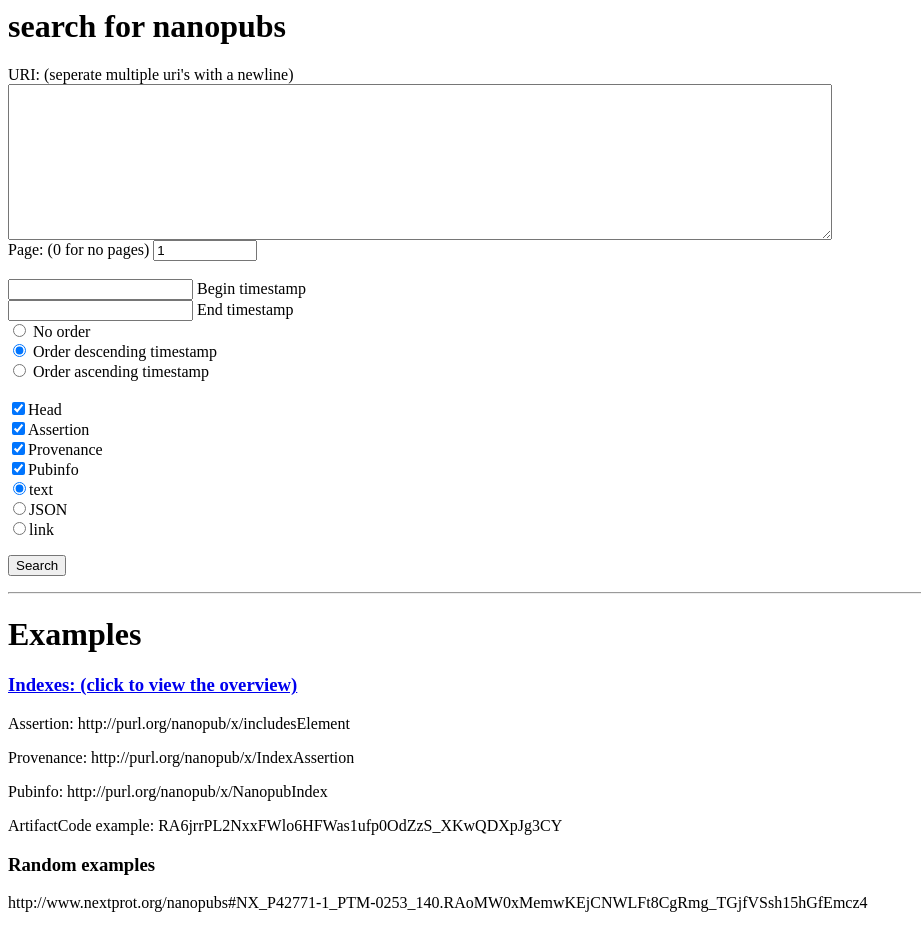
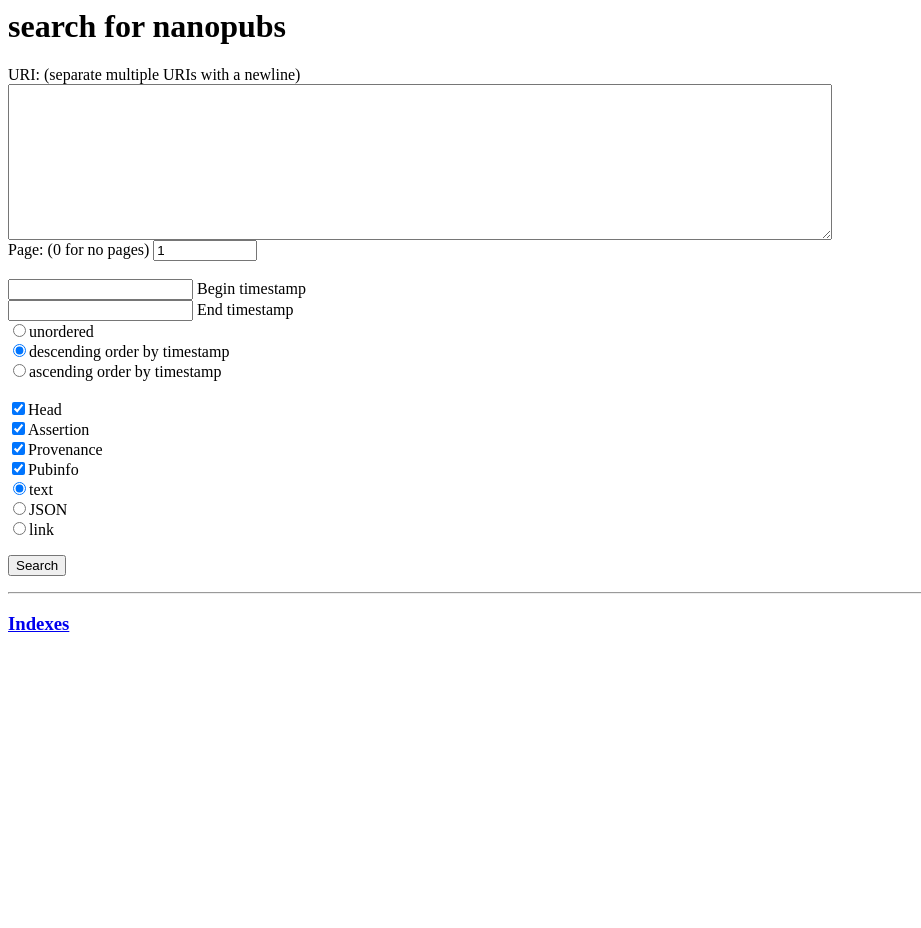
Before and after one commit to peta-pico/nanopub-indexer, a PHP site: page /nanopubs/ in a window 1280 px wide. Shown: the whole page, without its empty margins (0-921 px from the left). After the commit the page ends 632 px from the top, so only its background shows below. Run offline with PHP 8.4, Linux system fonts and the light colour scheme.

Commit message:
Improve HTML

```diff
--- a/webapplication/index.php
+++ b/webapplication/index.php
@@ -6,13 +6,13 @@
 <form method="GET" action="database/api.php">
 	<h1> search for nanopubs </h1>
 	<p>
-		URI: (seperate multiple uri's with a newline) <br/><textarea rows="10" cols="100" name="search-uri" /></textarea><br />
+		URI: (separate multiple URIs with a newline) <br/><textarea rows="10" cols="100" name="search-uri" /></textarea><br />
 		Page: (0 for no pages) <input type="number" value="1" min="0" max="10000000" name="page"/><br/><br/>
 		<input type="number" name="begin_timestamp"/> Begin timestamp <br/>
 		<input type="number" name="end_timestamp"/> End timestamp <br/>
-		<input type="radio" name="order" value="0" checked/> No order<br/>
-		<input type="radio" name="order" value="1" checked/> Order descending timestamp<br/>
-		<input type="radio" name="order" value="2"/> Order ascending timestamp
+		<input type="radio" name="order" value="0"/>unordered<br/>
+		<input type="radio" name="order" value="1" checked/>descending order by timestamp<br/>
+		<input type="radio" name="order" value="2"/>ascending order by timestamp
 		<br/><br/>
 
 		<input type="checkbox" name="head" checked />Head<br />
@@ -30,16 +30,8 @@
 
 	<input type="submit" value="Search" />
 </form>
-	<hr />
-<h1> Examples </h1>
-<h3><a href="indexes.php">Indexes: (click to view the overview)</a></h3>
-<p>Assertion: http://purl.org/nanopub/x/includesElement</p>
-<p>Provenance: http://purl.org/nanopub/x/IndexAssertion</p>
-<p>Pubinfo: http://purl.org/nanopub/x/NanopubIndex</p>
-<p>ArtifactCode example: RA6jrrPL2NxxFWlo6HFWas1ufp0OdZzS_XKwQDXpJg3CY</p>
-
-<h3> Random examples </h3>
-<p>http://www.nextprot.org/nanopubs#NX_P42771-1_PTM-0253_140.RAoMW0xMemwKEjCNWLFt8CgRmg_TGjfVSsh15hGfEmcz4</p>
+<hr />
+<h3><a href="indexes.php">Indexes</a></h3>
 
 
 <!--
```
